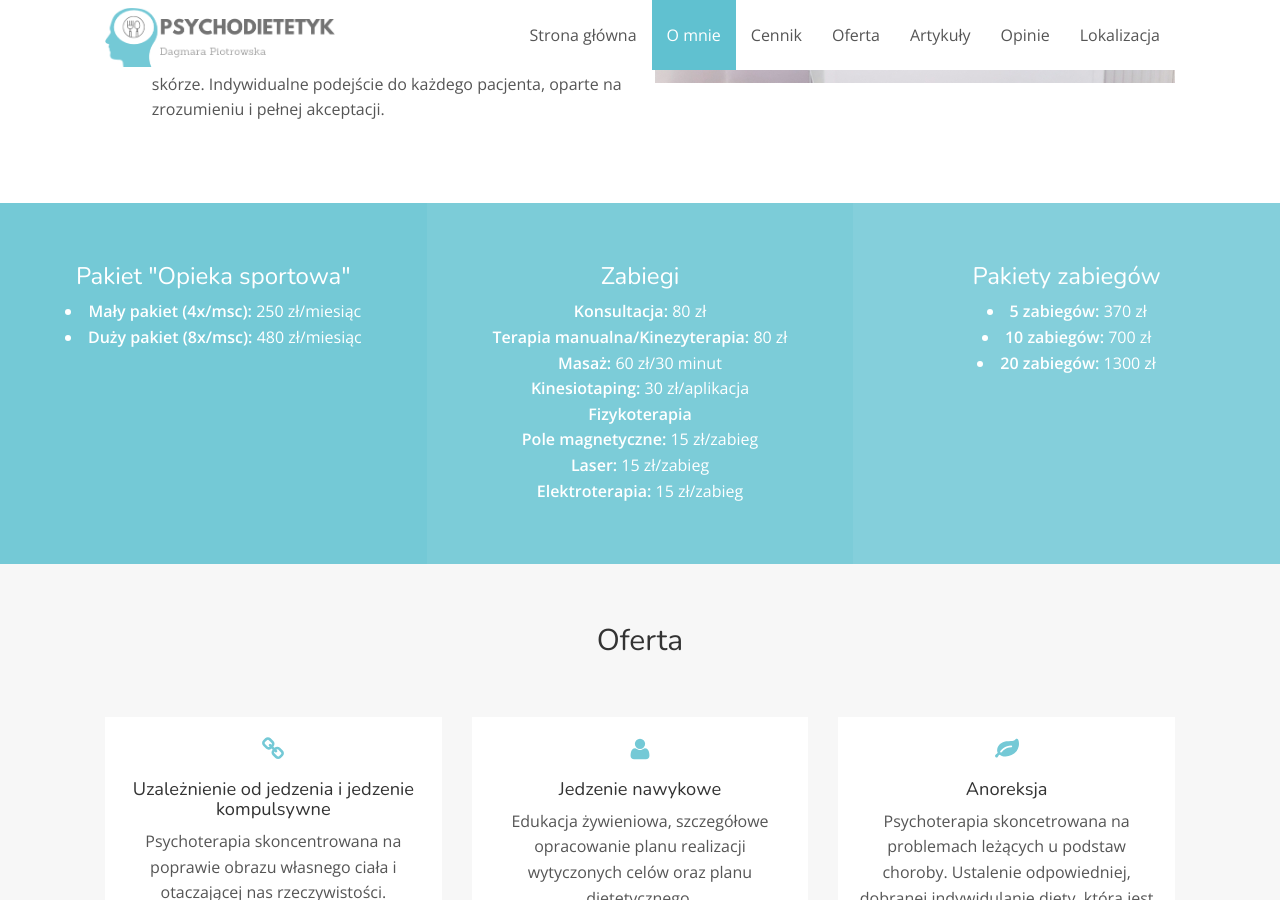
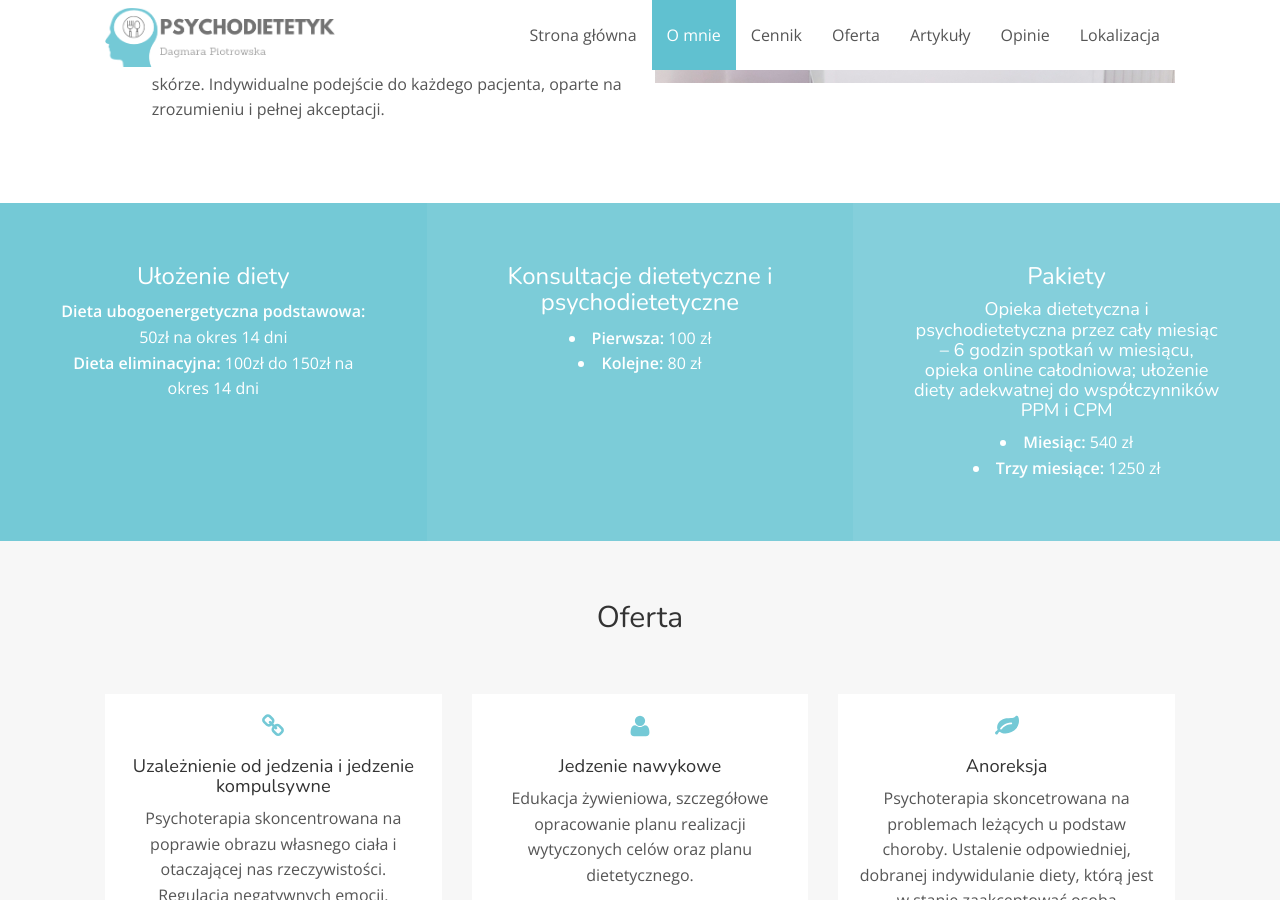
Before and after one commit to dagmarap/dagmarap.github.io, a Jekyll site: the page built from index.html, in a window 1280 px wide and 900 px high, scrolled down 1262 px. Built offline with Jekyll 4.4.1, drawn with Linux system fonts in a browser that asks for light colours; nearby versions of some CDN libraries.

Commit message:
change cennik

```diff
--- a/index.html
+++ b/index.html
@@ -113,28 +113,23 @@
 <div id="cennik">
 <div class="three-shade-col">
      <div class="col-sm-4">
-        <h3>Pakiet "Opieka sportowa"</h3>
-        <li><strong>Mały pakiet (4x/msc): </strong>250 zł/miesiąc</li>
-        <li><strong>Duży pakiet (8x/msc): </strong>480 zł/miesiąc</li>
+        <h3>Ułożenie diety</h3>
+        <ul>
+            <li><strong>Dieta ubogoenergetyczna podstawowa: </strong>50zł na okres 14 dni</li>
+            <li><strong>Dieta eliminacyjna: </strong>100zł do 150zł na okres 14 dni</li>
+        </ul>
+
     </div>
     <div class="col-sm-4">
-        <h3>Zabiegi</h3>
-        <ul>
-            <li><strong>Konsultacja: </strong>80 zł</li>
-            <li><strong>Terapia manualna/Kinezyterapia: </strong>80 zł</li>
-            <li><strong>Masaż: </strong>60 zł/30 minut</li>
-            <li><strong>Kinesiotaping: </strong>30 zł/aplikacja</li>
-            <strong>Fizykoterapia</strong>
-            <li><strong>Pole magnetyczne: </strong>15 zł/zabieg</li>
-            <li><strong>Laser: </strong>15 zł/zabieg</li>
-            <li><strong>Elektroterapia: </strong>15 zł/zabieg</li>
-        </ul>
+        <h3>Konsultacje dietetyczne i psychodietetyczne</h3>
+        <li><strong>Pierwsza: </strong>100 zł</li>
+        <li><strong>Kolejne: </strong>80 zł</li>
     </div>
     <div class="col-sm-4">
-        <h3>Pakiety zabiegów</h3>
-        <li><strong>5 zabiegów: </strong>370 zł</li>
-        <li><strong>10 zabiegów: </strong>700 zł</li>
-        <li><strong>20 zabiegów: </strong>1300 zł</li>
+        <h3>Pakiety</h3>
+        <h4 style="color: white;">Opieka dietetyczna i psychodietetyczna przez cały miesiąc – 6 godzin spotkań w miesiącu, opieka online całodniowa; ułożenie diety adekwatnej do współczynników PPM i CPM</h4>
+        <li><strong>Miesiąc: </strong>540 zł</li>
+        <li><strong>Trzy miesiące: </strong>1250 zł</li>
     </div>
 
 </div>
```
